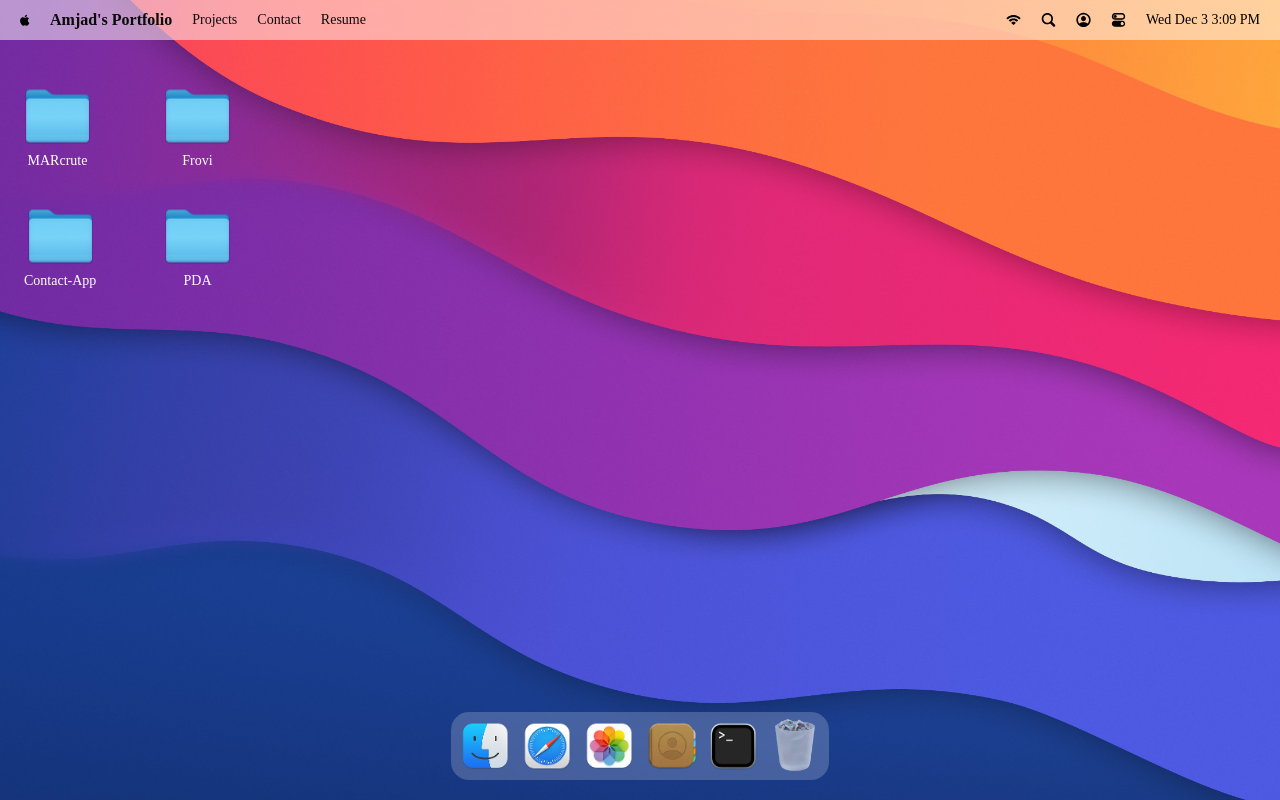
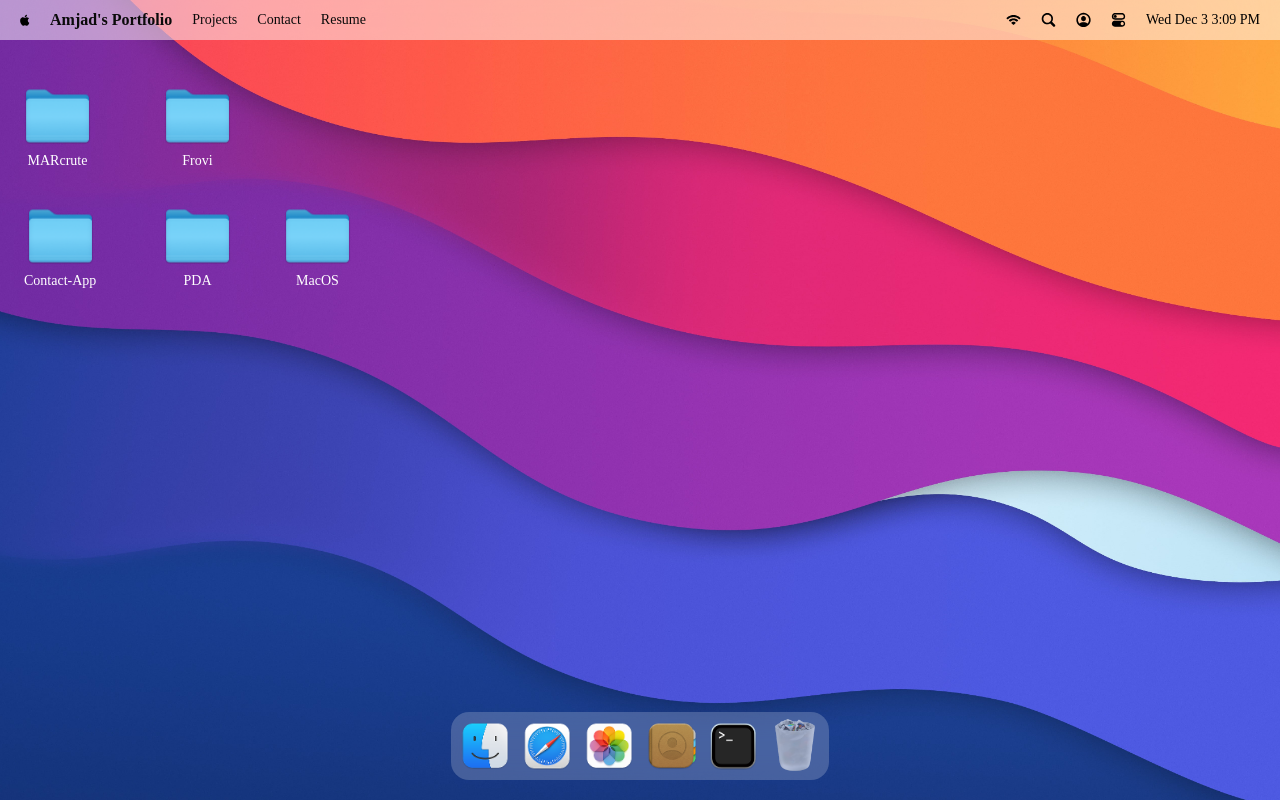
Before and after one commit to theonlyamjad/macos_portfolio, a Next.js app: page / in a window 1280 px wide. Built offline with nearby package versions, Linux system fonts and the light colour scheme; a web font is replaced by a local one.

Commit message:
adding the macos project

```diff
--- a/src/constants/index.ts
+++ b/src/constants/index.ts
@@ -231,7 +231,7 @@ const WORK_LOCATION = {
           position: "top-10 right-20",
         },
         {
-          id: 4,
+          id: 3,
           name: "MARcrute.png",
           icon: "/images/image.png",
           kind: "file",
@@ -272,7 +272,7 @@ const WORK_LOCATION = {
           position: "top-20 left-20",
         },
         {
-          id: 4,
+          id: 3,
           name: "frovi.png",
           icon: "/images/image.png",
           kind: "file",
@@ -313,7 +313,7 @@ const WORK_LOCATION = {
           position: "top-10 right-20",
         },
         {
-          id: 4,
+          id: 3,
           name: "contact-app.png",
           icon: "/images/image.png",
           kind: "file",
@@ -353,13 +353,54 @@ const WORK_LOCATION = {
           position: "top-10 right-20",
         },
         {
-          id: 4,
+          id: 3,
           name: "pda.png",
           icon: "/images/image.png",
           kind: "file",
           fileType: "img",
           position: "top-52 right-80",
           imageUrl: "/images/pda.png",
+        },
+      ],
+    },
+      // ▶ MacOS
+    {
+      id: 9,
+      name: "MacOS",
+      icon: "/images/folder.png",
+      kind: "folder",
+      position: "top-40 left-70",
+      windowPosition: "top-[15vh] right-[30vw]",
+      children: [
+        {
+          id: 1,
+          name: "macos.txt",
+          icon: "/images/txt.png",
+          kind: "file",
+          fileType: "txt",
+          position: "top-5 left-10",
+          description: [
+            "A macOS-style portfolio website built with Next.js, where the entire UI mimics a desktop environment , draggable windows, a dock, a Finder for browsing projects, and apps like Terminal, Photos, and Contact.",
+            "The goal was to turn a portfolio into an interactive experience rather than a standard scrolling page.",
+          ],
+        },
+        {
+          id: 2,
+          name: "MacOS Github",
+          icon: "/images/safari.png",
+          kind: "file",
+          fileType: "url",
+          href: "https://github.com/theonlyamjad/macos_portfolio",
+          position: "top-10 right-20",
+        },
+        {
+          id: 3,
+          name: "macos.png",
+          icon: "/images/image.png",
+          kind: "file",
+          fileType: "img",
+          position: "top-52 right-80",
+          imageUrl: "/images/macosportfolio.png",
         },
       ],
     },
```
Also changed, not shown: 1 other file (tests, documents, lock files or other folders).
